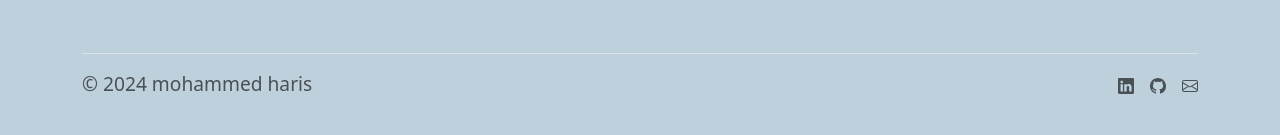
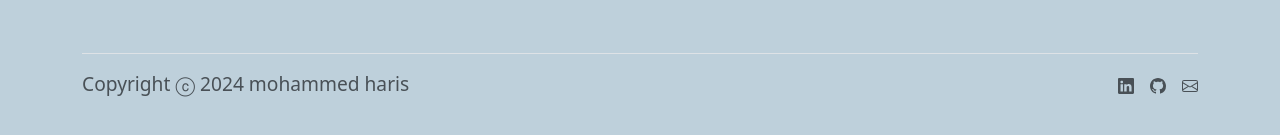
Before and after one commit to actualharris/ProjectHaris, a React (Vite) app: page / in a window 1280 px wide. Shown: the part 467-602 px from the top of the page. Built offline with nearby package versions, Linux system fonts and the light colour scheme.

Commit message:
note to self add for github-pages

```diff
--- a/src/components/Footer.jsx
+++ b/src/components/Footer.jsx
@@ -1,12 +1,15 @@
 import React, { Fragment } from "react";
 
 const Footer = ()=>{
+
+  const year = new Date().getFullYear();
+
     return (
       <Fragment>
         <div className="container">
           <footer className="d-flex flex-wrap justify-content-between align-items-center py-3 my-4 border-top">
           <div className="col-md-4 d-flex align-items-center">
-            <span className="mb-0 mb-md-0 text-body-secondary hey">© 2024 mohammed haris</span>
+            <span className="mb-0 mb-md-0 text-body-secondary hey">Copyright ⓒ {year} mohammed haris</span>
           </div>
 
           <ul className="nav col-md-4 justify-content-end list-unstyled d-flex">
```
Also changed, not shown: 1 other file (tests, documents, lock files or other folders).
